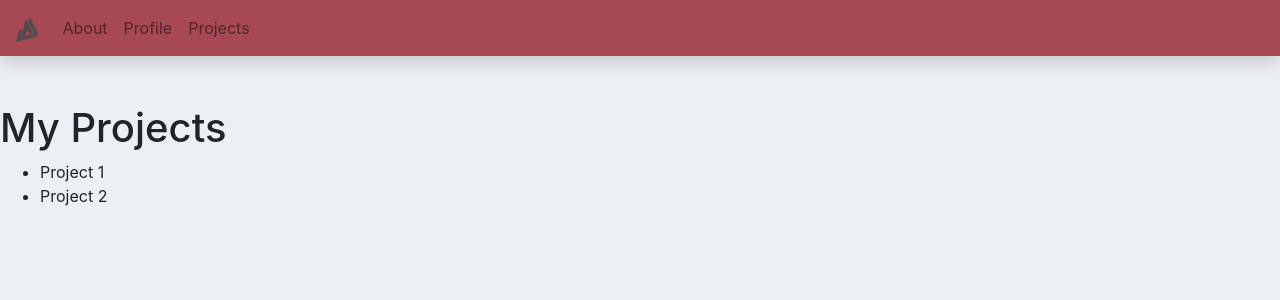
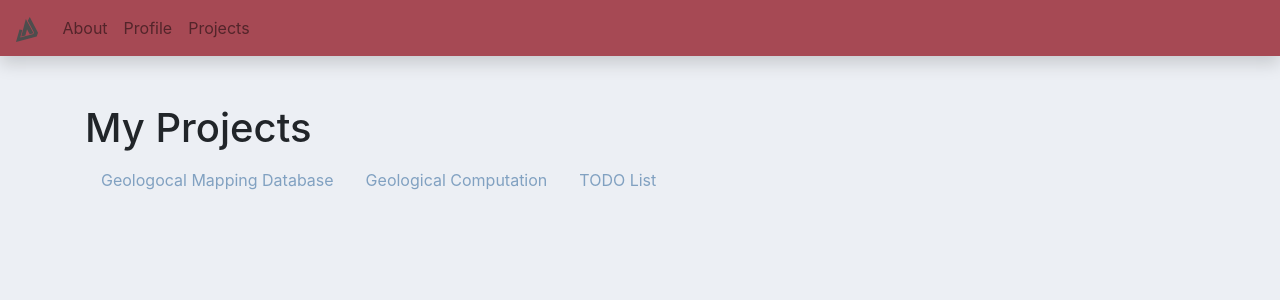
Before and after one commit to jakanggara/jakanggara.github.io, a Vue app: page /projects in a window 1280 px wide. Shown: the top 300 px of the page. Built offline with nearby package versions, Linux system fonts and the light colour scheme.

Commit message:
data linked

```diff
--- a/src/pages/projects.vue
+++ b/src/pages/projects.vue
@@ -1,16 +1,22 @@
 <template>
-  <div id="projects">
+  <b-container id="projects">
     <h1>My Projects</h1>
-    <ul>
-      <li>Project 1</li>
-      <li>Project 2</li>
-    </ul>
-  </div>
+    <b-nav>
+      <b-nav-item v-for="item in projects" :key="item.desc" :to="item.title">
+        {{ item.title }}
+      </b-nav-item>
+    </b-nav>
+  </b-container>
 </template>
 
 <script>
+import dataProjects from "@/datas/projects";
 export default {
-
+  data() {
+    return {
+      projects: dataProjects,
+    }
+  }
 }
 </script>
 
```
